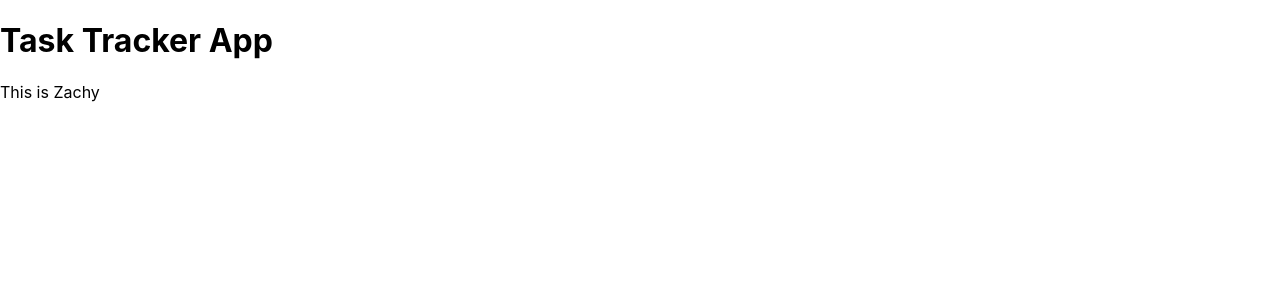
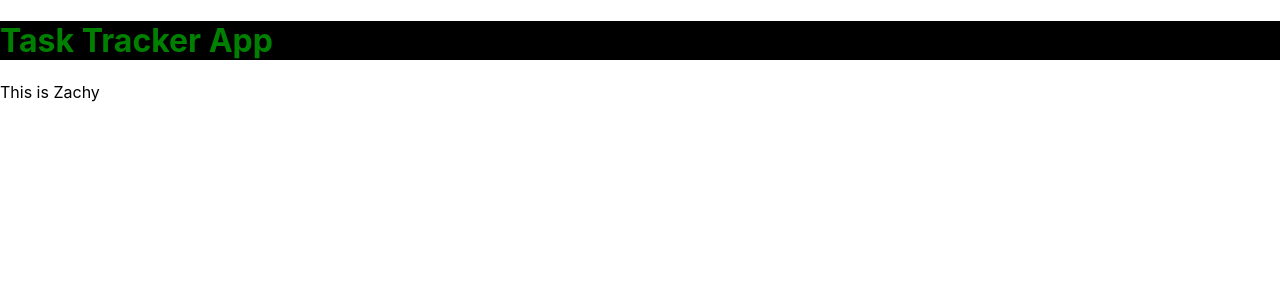
Before and after one commit to ZachyDev/React-Task-Tracker, a React (Create React App) app in the folder task-tracker/: page / in a window 1280 px wide. Shown: the top 300 px of the page. Built offline with nearby package versions, Linux system fonts and the light colour scheme.

Commit message:
Applying styles to elements

```diff
--- a/task-tracker/src/components/Header.js
+++ b/task-tracker/src/components/Header.js
@@ -4,7 +4,7 @@ import PropTypes from 'prop-types';
 const Header = ({ title }) => {
     return (
         <header>
-            <h1>Task Tracker App</h1>
+            <h1 style={ h1Style }>Task Tracker App</h1>
             <p>This is { title } </p>
         </header>
     )
@@ -16,4 +16,9 @@ Header.defaultProps = {
 Header.propTypes = {
     title: PropTypes.string.isRequired,
 }
+
+const h1Style = {
+    color:'green',
+    backgroundColor:'black',
+}
 export default Header;
```
